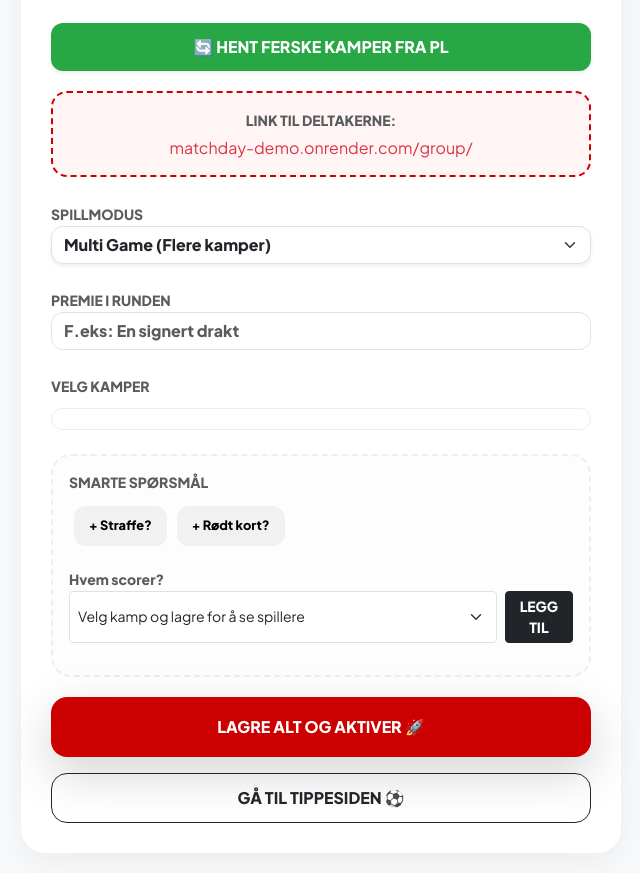
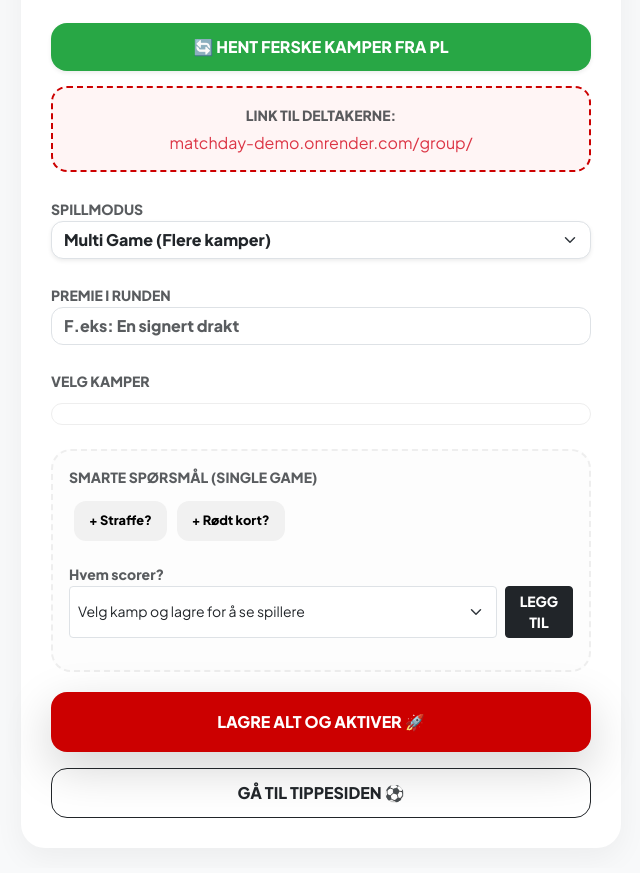
Before and after one commit to claseasybranding-ops/matchday-demo, a Flask app: template templates/group_admin.html in a window 1280 px wide. Shown: the part 89-962 px from the top of the page, without its empty margins (319-959 px from the left). After the commit the page ends 907 px from the top, so only its background shows below. Run offline with Flask 3, Linux system fonts and the light colour scheme; the template is opened without the code that fills it, so the values that code supplies are empty.

Commit message:
Update group_admin.html

```diff
--- a/templates/group_admin.html
+++ b/templates/group_admin.html
@@ -14,8 +14,11 @@
         .match-row { display: flex; align-items: center; padding: 12px; border-bottom: 1px solid #eee; }
         .smart-btn { background: #f1f1f1; border: none; padding: 10px 15px; border-radius: 12px; font-weight: 700; margin: 5px; font-size: 0.8rem; }
         .btn-save { background: var(--md-red); color: white; border: none; padding: 18px; border-radius: 16px; font-weight: 800; width: 100%; margin-top: 20px; }
-        .btn-refresh { background: #28a745; color: white; border: none; padding: 12px; border-radius: 12px; font-weight: 700; width: 100%; margin-bottom: 20px; }
+        /* Din originale match-list stil */
         .match-list { max-height: 250px; overflow-y: auto; border: 1px solid #eee; border-radius: 16px; padding: 10px; margin-top: 10px; }
+        /* Ny knapp-stil som matcher profilen din */
+        .btn-refresh { background: #28a745; color: white; border: none; padding: 12px; border-radius: 16px; font-weight: 800; width: 100%; margin-bottom: 15px; transition: 0.3s; }
+        .btn-refresh:hover { background: #218838; transform: translateY(-2px); }
     </style>
 </head>
 <body>
@@ -55,7 +58,7 @@
         </div>
 
         <div id="extras-section" class="p-3" style="background: #fdfdfd; border-radius: 20px; border: 2px dashed #eee;">
-            <label class="fw-bold small text-uppercase text-muted mb-2 d-block">Smarte spørsmål</label>
+            <label class="fw-bold small text-uppercase text-muted mb-2 d-block">Smarte spørsmål (Single Game)</label>
             <div class="d-flex flex-wrap mb-3">
                 <button class="smart-btn" onclick="addSmartQ('Blir det straffespark?')">+ Straffe?</button>
                 <button class="smart-btn" onclick="addSmartQ('Blir det rødt kort?')">+ Rødt kort?</button>
@@ -86,7 +89,7 @@
 
     <script>
         function refreshMatches() {
-            if(confirm("Vil du oppdatere kamp-lageret fra Premier League?")) {
+            if(confirm("Vil du oppdatere kamp-lageret?")) {
                 fetch('/api/import_league/PL').then(() => window.location.reload());
             }
         }
```
